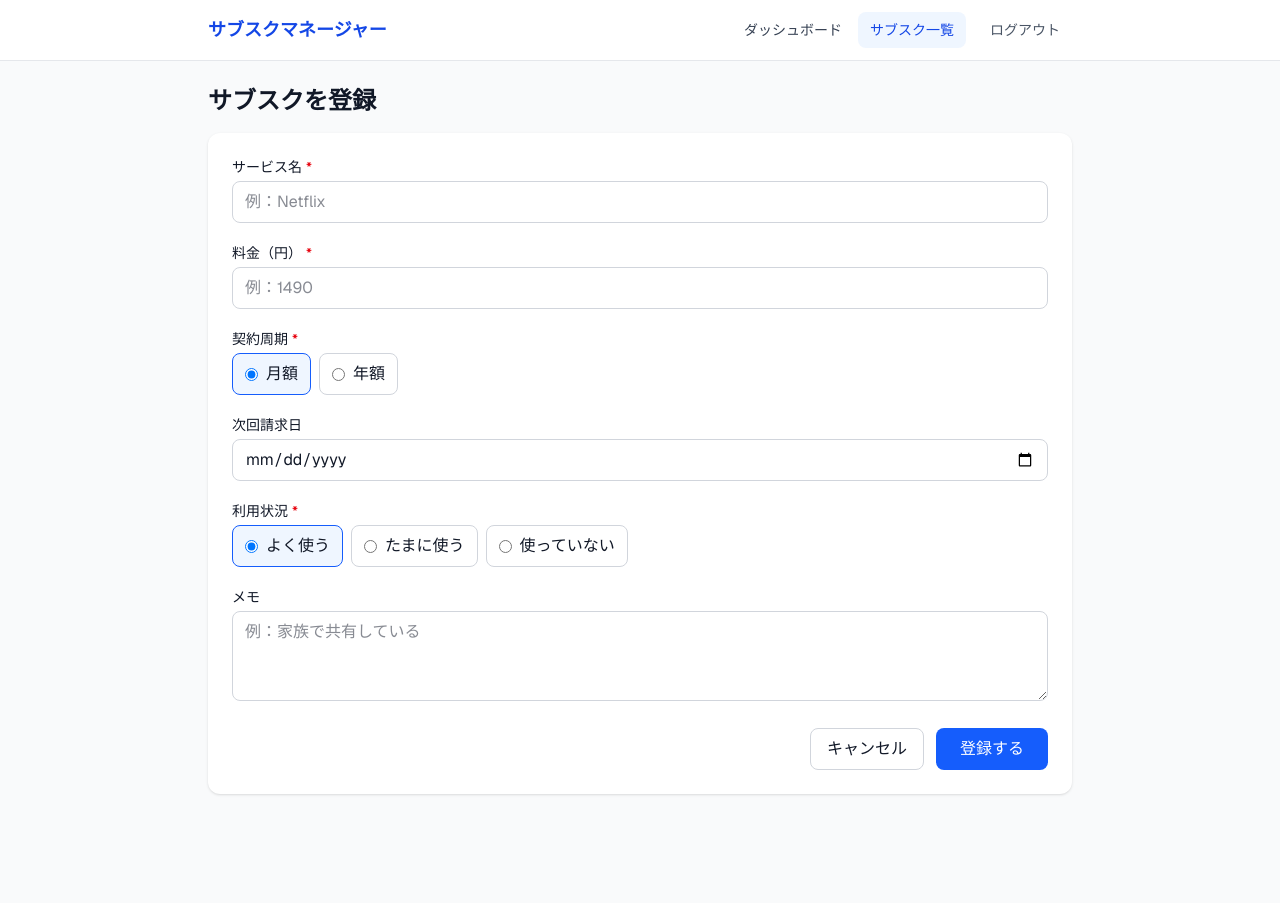
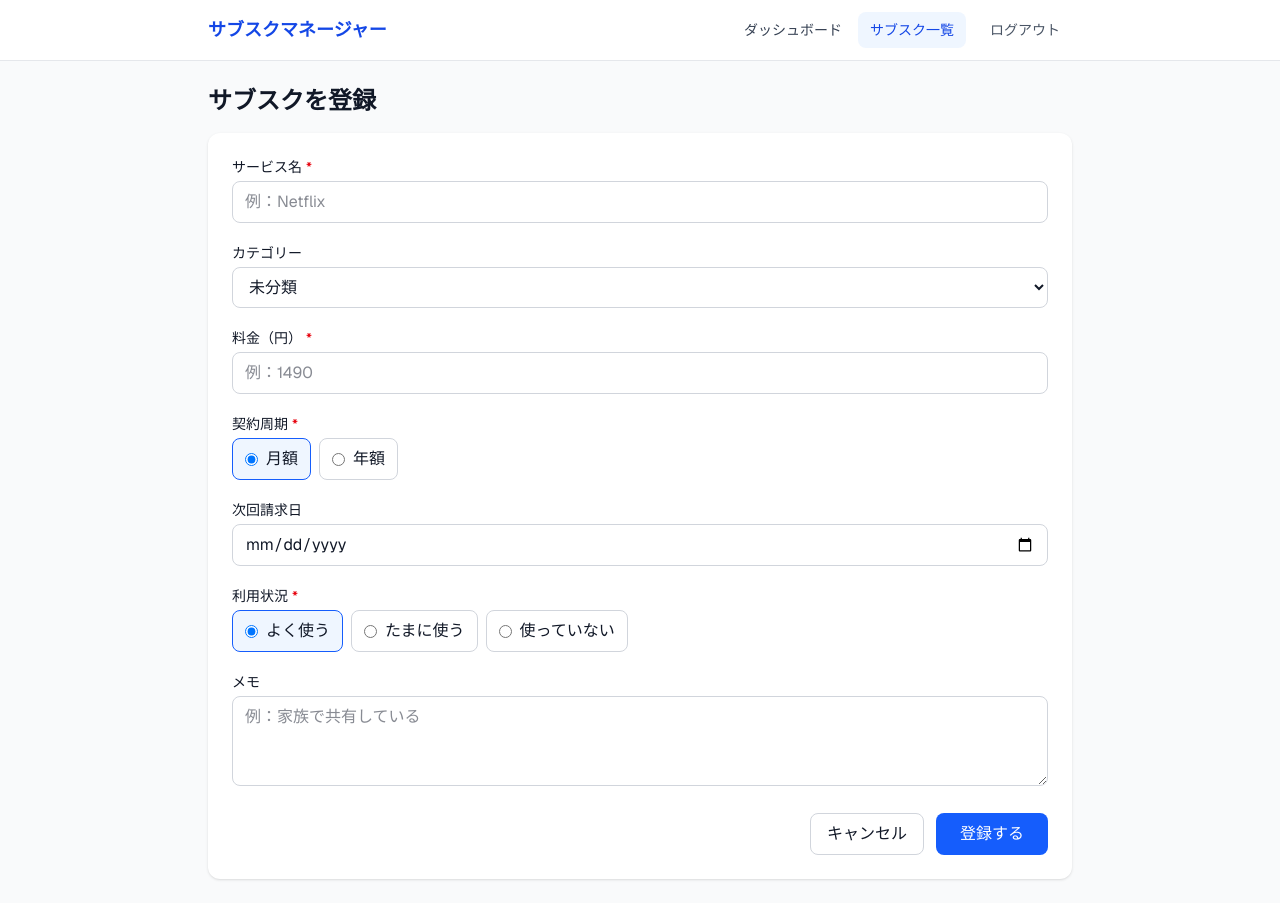
Before and after one commit to ha4runa-stack/subsc-manager, a Next.js app: page /subscriptions/new in a window 1280 px wide. Before the commit the page ends 818 px from the top, so only its background shows below. Built offline with nearby package versions, Linux system fonts and the light colour scheme.

Commit message:
カテゴリー選択: フォームと一覧に追加し、入力チェックとテストを追加
Co-Authored-By: Claude Opus 5.5 <noreply@anthropic.com>

```diff
--- a/src/app/(main)/subscriptions/[id]/edit/page.tsx
+++ b/src/app/(main)/subscriptions/[id]/edit/page.tsx
@@ -56,6 +56,7 @@ async function EditForm({ params }: { params: Promise<{ id: string }> }) {
 function toFormValues(subscription: Subscription): SubscriptionFormValues {
   return {
     name: subscription.name,
+    category: subscription.category ?? "", // null（未分類）なら空にする
     price: String(subscription.price),
     billing_cycle: subscription.billing_cycle,
     next_billing_date: subscription.next_billing_date ?? "",
--- a/src/app/(main)/subscriptions/actions.ts
+++ b/src/app/(main)/subscriptions/actions.ts
@@ -66,6 +66,7 @@ function readForm(formData: FormData): SubscriptionFormValues {
   };
   return {
     name: get("name"),
+    category: get("category"),
     price: get("price"),
     billing_cycle: get("billing_cycle"),
     next_billing_date: get("next_billing_date"),
--- a/src/app/(main)/subscriptions/new/page.tsx
+++ b/src/app/(main)/subscriptions/new/page.tsx
@@ -14,6 +14,7 @@ export default function NewSubscriptionPage() {
         // 最初は空。よく使う選択肢（月額・よく使う）を選んだ状態にしておく
         initialValues={{
           name: "",
+          category: "",
           price: "",
           billing_cycle: "monthly",
           next_billing_date: "",
--- a/src/components/subscriptions/SubscriptionForm.tsx
+++ b/src/components/subscriptions/SubscriptionForm.tsx
@@ -13,7 +13,12 @@ import Link from "next/link";
 import { useActionState } from "react";
 import type { SubscriptionFormState } from "@/app/(main)/subscriptions/actions";
 import type { SubscriptionFormValues } from "@/lib/validation";
-import { BILLING_CYCLE_LABELS, USAGE_STATUS_LABELS } from "@/lib/constants";
+import {
+  BILLING_CYCLE_LABELS,
+  CATEGORIES,
+  UNCATEGORIZED_LABEL,
+  USAGE_STATUS_LABELS,
+} from "@/lib/constants";
 import type { BillingCycle, UsageStatus } from "@/types/subscription";
 
 type Props = {
@@ -63,6 +68,26 @@ export function SubscriptionForm({ action, initialValues, submitLabel }: Props)
           maxLength={100}
           className={inputClass(errors.name)}
         />
+      </Field>
+
+      {/* カテゴリー（選ばなければ「未分類」） */}
+      <Field label="カテゴリー" htmlFor="category" error={errors.category}>
+        <select
+          // key：値が変わったら選択欄を作り直す。
+          // 入力エラーで戻ってきたときも、選んだカテゴリーを残すため
+          key={values.category}
+          id="category"
+          name="category"
+          defaultValue={values.category}
+          className={`${inputClass(errors.category)} bg-white`}
+        >
+          <option value="">{UNCATEGORIZED_LABEL}</option>
+          {CATEGORIES.map((category) => (
+            <option key={category} value={category}>
+              {category}
+            </option>
+          ))}
+        </select>
       </Field>
 
       {/* 料金 */}
--- a/src/components/subscriptions/SubscriptionList.tsx
+++ b/src/components/subscriptions/SubscriptionList.tsx
@@ -17,6 +17,7 @@ import {
 } from "@/lib/dates";
 import {
   BILLING_CYCLE_UNITS,
+  UNCATEGORIZED_LABEL,
   USAGE_STATUS_LABELS,
   USAGE_STATUS_STYLES,
 } from "@/lib/constants";
@@ -162,13 +163,19 @@ function CardHeader({ subscription }: { subscription: Subscription }) {
           画面からはみ出さないようにする */}
       <div className="min-w-0 break-words">
         <p className="text-lg font-bold">{subscription.name}</p>
+        <div className="mt-1 flex flex-wrap gap-1">
+          <span className="rounded-full bg-gray-100 px-2 py-0.5 text-xs font-medium text-gray-700">
+            {/* ?? ：左が null なら右の値を使う */}
+            {subscription.category ?? UNCATEGORIZED_LABEL}
+          </span>
           <span
-          className={`mt-1 inline-block rounded-full px-2 py-0.5 text-xs font-medium ${
+            className={`rounded-full px-2 py-0.5 text-xs font-medium ${
               USAGE_STATUS_STYLES[subscription.usage_status]
             }`}
           >
             {USAGE_STATUS_LABELS[subscription.usage_status]}
           </span>
+        </div>
       </div>
       {/* 料金（大きく）と、計算した月額換算額・年間支出額（小さく）
           ml-auto：名前が長くて次の行に送られたときも、右端にそろえる */}
--- a/src/lib/constants.ts
+++ b/src/lib/constants.ts
@@ -42,7 +42,8 @@ export const STATUS_LABELS: Record<SubscriptionStatus, string> = {
   cancelled: "解約済み",
 };
 
-// カテゴリーの選択肢（選択欄は V1.0 で作る）
+// カテゴリーの選択肢
+// （as const：中身を変更しない決まった値のリストとして扱う）
 export const CATEGORIES = [
   "動画",
   "音楽",
@@ -53,3 +54,6 @@ export const CATEGORIES = [
   "クラウド",
   "その他",
 ] as const;
+
+// カテゴリーが選ばれていないときの表示名
+export const UNCATEGORIZED_LABEL = "未分類";
--- a/src/lib/validation.ts
+++ b/src/lib/validation.ts
@@ -10,11 +10,13 @@
 // この関数は画面やデータベースに触れない「純粋関数」なので、
 // 自動テスト（フェーズ3で導入する Vitest）で確かめやすい。
 // =====================================================================
+import { CATEGORIES } from "@/lib/constants";
 import type { BillingCycle, UsageStatus } from "@/types/subscription";
 
 // フォームの入力値（すべて文字列）
 export type SubscriptionFormValues = {
   name: string;
+  category: string; // 空文字 = 未分類
   price: string;
   billing_cycle: string;
   next_billing_date: string;
@@ -25,6 +27,7 @@ export type SubscriptionFormValues = {
 // 入力チェックを通ったあとの、保存できる形のデータ
 export type SubscriptionInput = {
   name: string;
+  category: string | null;
   price: number;
   billing_cycle: BillingCycle;
   next_billing_date: string | null;
@@ -57,6 +60,13 @@ export function validateSubscription(
     errors.name = "サービス名を入力してください。";
   } else if (name.length > 100) {
     errors.name = "サービス名は100文字以内で入力してください。";
+  }
+
+  // --- カテゴリー（空でもOK） ---
+  // 画面を通さずに送られても、決められた選択肢以外は保存しない
+  const category = values.category.trim();
+  if (category && !(CATEGORIES as readonly string[]).includes(category)) {
+    errors.category = "カテゴリーを選び直してください。";
   }
 
   // --- 料金 ---
@@ -104,6 +114,7 @@ export function validateSubscription(
     success: true,
     data: {
       name,
+      category: category || null, // 空なら null（未分類）
       price,
       billing_cycle: values.billing_cycle as BillingCycle,
       next_billing_date: nextBillingDate || null, // 空なら null
```
Also changed, not shown: 1 other file (tests, documents, lock files or other folders). Lines whose indentation alone changed are shown as unchanged.
